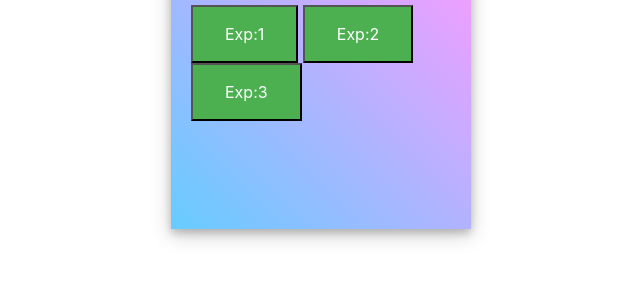
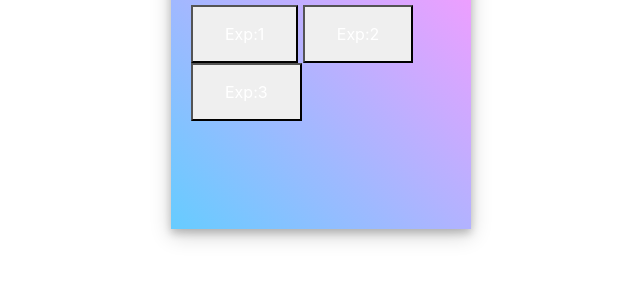
Before and after one commit to godwinvarghese/LabExcercise, a plain HTML site: page index.html in a window 1280 px wide. Shown: the part 97-378 px from the top of the page, without its empty margins (319-959 px from the left). Drawn offline with nearby package versions, Linux system fonts and the light colour scheme.

Commit message:
Update index.html

```diff
--- a/index.html
+++ b/index.html
@@ -8,8 +8,7 @@ and open the template in the editor.
     <head>
       <style>
       button {
-  background-color: #4CAF50; /* Green */
-
+background color:white;
   color: white;
   padding: 15px 32px;
   text-align: center;
```
